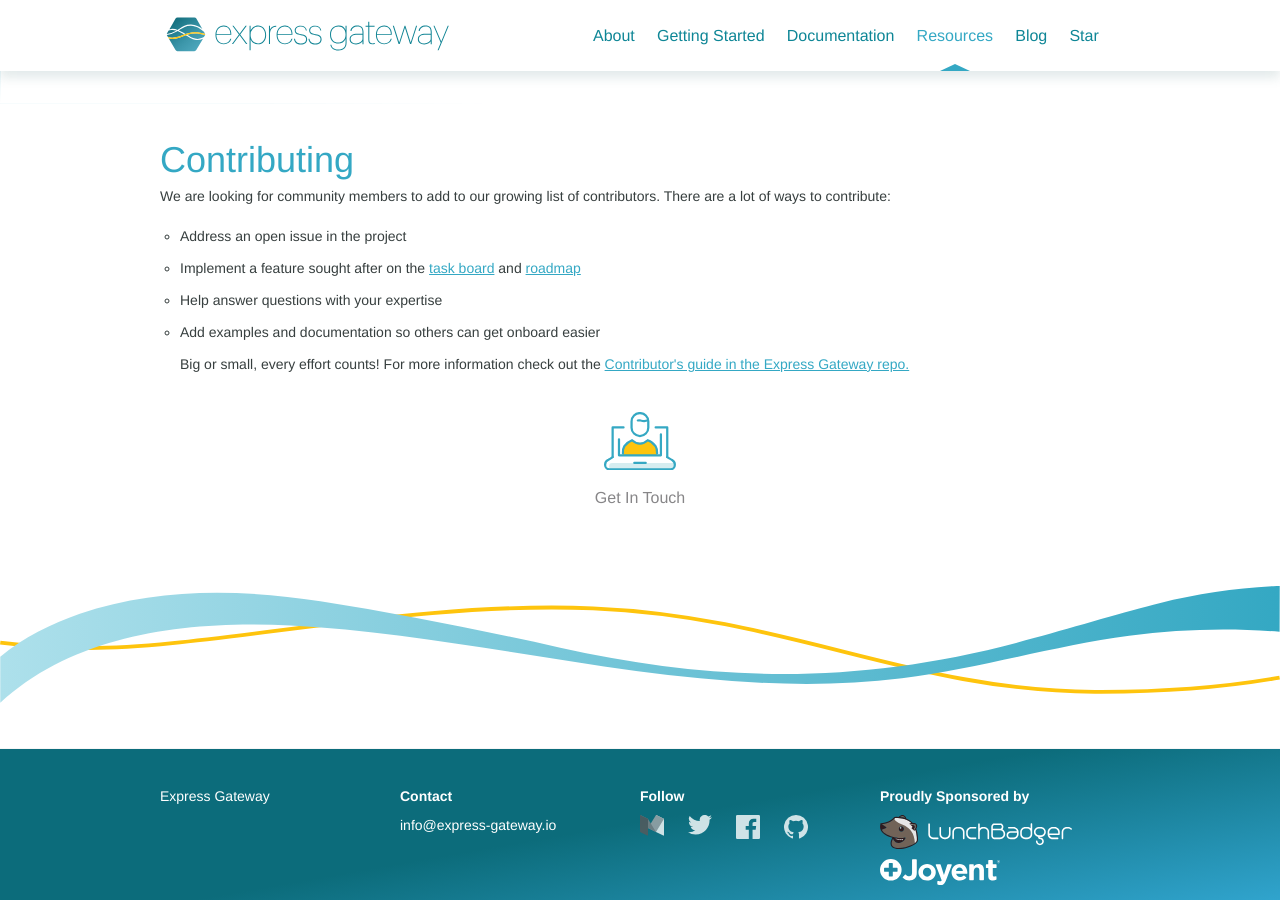
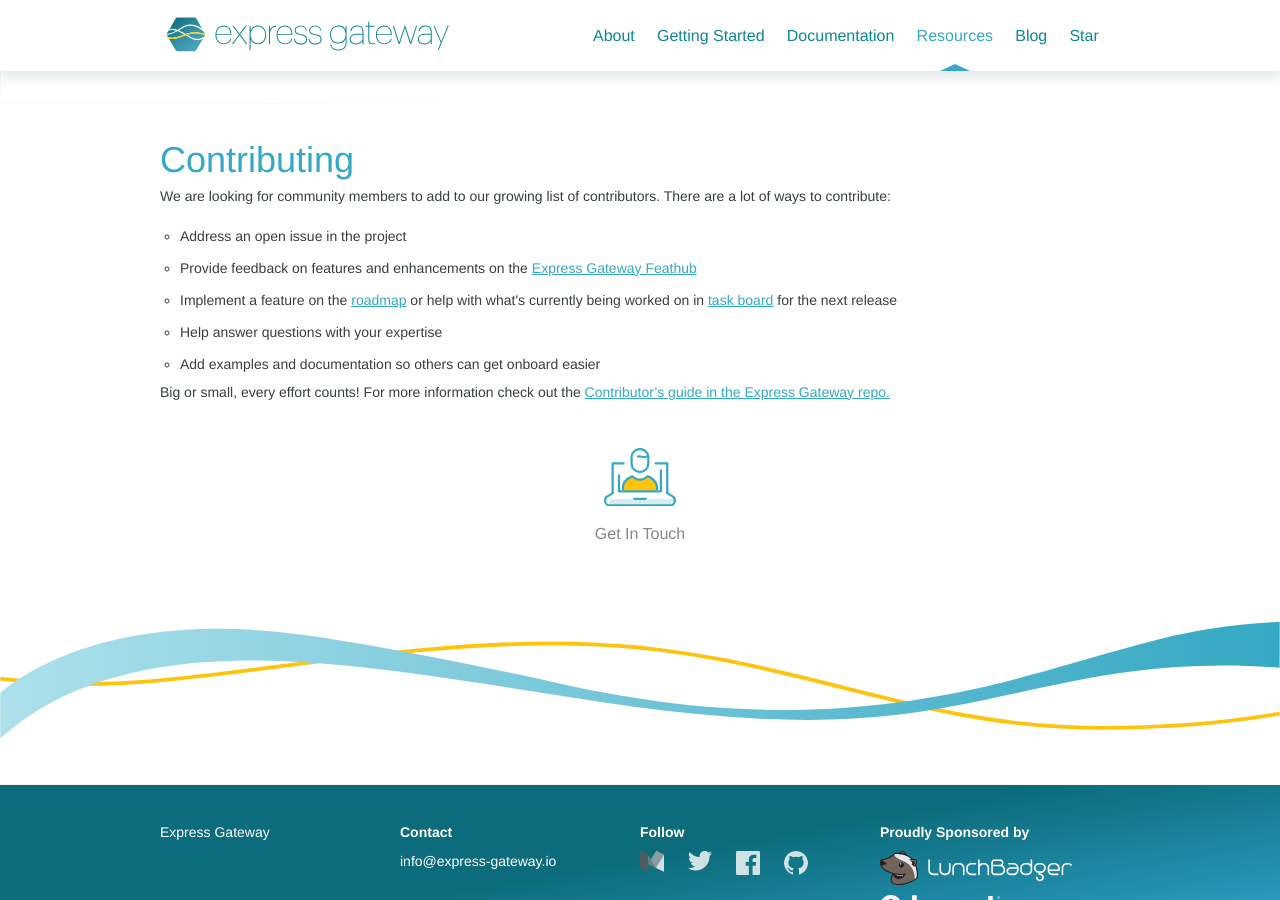
Before and after one commit to ExpressGateway/express-gateway.io, a Jekyll site: the page built from _pages/resources.md, in a window 1280 px wide and 900 px high, scrolled down 1749 px. Built offline with Jekyll 4.4.1, drawn with Linux system fonts in a browser that asks for light colours; nearby versions of some CDN libraries; some web fonts are replaced; comment, search, counter and statistics services are not loaded.

Commit message:
Doc/add feathub blog post (#100)
* added new blog post

* fixed header typos

```diff
--- a/_pages/resources.md
+++ b/_pages/resources.md
@@ -72,11 +72,12 @@
 <span>We are looking for community members to add to our growing list of contributors. There are a lot of ways to contribute:</span>
 <ul class="contribute">
     <li>Address an open issue in the project</li>
-    <li>Implement a feature sought after on the <a href="https://waffle.io/ExpressGateway/express-gateway" target="_blank">task board</a> and <a href="https://github.com/ExpressGateway/express-gateway/wiki/Express-Gateway-Roadmap" target="_blank">roadmap</a></li>
+    <li>Provide feedback on features and enhancements on the <a href="http://feathub.com/ExpressGateway/express-gateway" target="_blank">Express Gateway Feathub</a></li>
+  <li>Implement a feature on the <a href="https://github.com/ExpressGateway/express-gateway/wiki/Express-Gateway-Roadmap" target="_blank">roadmap</a> or help with what's currently being worked on in <a href="https://waffle.io/ExpressGateway/express-gateway" target="_blank">task board</a> for the next release</li>
     <li>Help answer questions with your expertise</li>
     <li>Add examples and documentation so others can get onboard easier</li>
+</ul>
 <span>Big or small, every effort counts! For more information check out the <a href="https://github.com/ExpressGateway/express-gateway/blob/master/Contributing.md" target="_blank">Contributor's guide in the Express Gateway repo.</a></span>
-</ul>
 <div class="res-cta" markdown="1">
 <div class="svg-fix res-contact">{% include res-contact.svg %}</div>
 [Get In Touch](mailto:info@express-gateway.io)
--- /dev/null
+++ b/googlefea26d453265cfa7.html
@@ -0,0 +1 @@
+google-site-verification: googlefea26d453265cfa7.html
```
Also changed, not shown: _posts/2017-08-17-express-gateway-roadmap-overview.md (added, +45 -0 lines).
